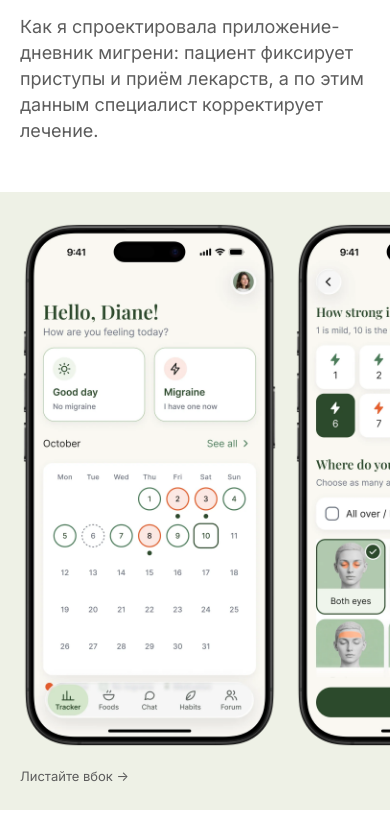
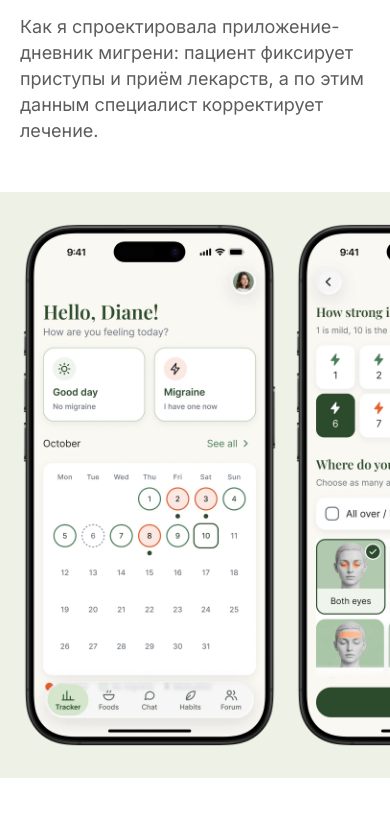
Before and after one commit to frolova-nataly/portfolio, an Astro site: page /cases/migraine-heroes in a window 390 px wide. Shown: the part 283-1099 px from the top of the page. Built offline with nearby package versions, Linux system fonts and the light colour scheme; Astro itself is replaced by a stand-in of ours.

Commit message:
Remove swipe hint from phone carousels
Co-Authored-By: Claude Opus 5.5 <noreply@anthropic.com>
Claude-Session: https://claude.ai/code/session_01K6eKR8AU63huJ72mGsU1DN

```diff
--- a/src/components/PhoneFlow.astro
+++ b/src/components/PhoneFlow.astro
@@ -30,7 +30,6 @@ const { steps, label, tint = '#F1F1EE', mobileOnly = false, noCaptions = false }
       ))
     }
   </ol>
-  <figcaption class="pflow__hint">Листайте вбок →</figcaption>
 </figure>
 
 <style>
@@ -86,9 +85,6 @@ const { steps, label, tint = '#F1F1EE', mobileOnly = false, noCaptions = false }
     font-weight: 600;
     font-variant-numeric: tabular-nums;
   }
-  .pflow__hint {
-    display: none;
-  }
   .pflow--mobile-only {
     display: none;
   }
@@ -100,7 +96,7 @@ const { steps, label, tint = '#F1F1EE', mobileOnly = false, noCaptions = false }
       overflow-x: auto;
       scroll-snap-type: x mandatory;
       scroll-padding-inline: 20px;
-      padding: 28px 20px 8px;
+      padding: 28px 20px;
       gap: 14px;
       scrollbar-width: none;
       overscroll-behavior-x: contain;
@@ -119,13 +115,6 @@ const { steps, label, tint = '#F1F1EE', mobileOnly = false, noCaptions = false }
     .pflow__step p {
       max-width: none;
     }
-    .pflow__hint {
-      display: block;
-      margin: 0;
-      padding: 8px 20px 24px;
-      font-size: 13px;
-      color: var(--ink-2);
-    }
   }
   @media (max-width: 640px) {
     .pflow--mobile-only {
```
